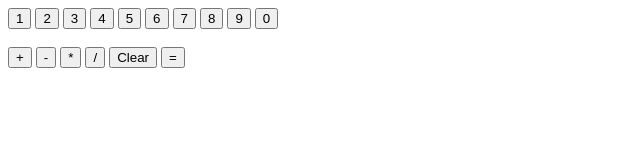
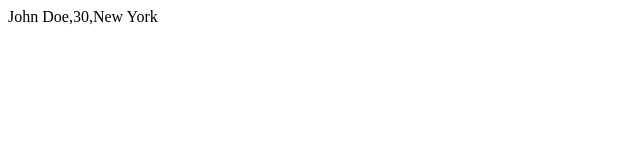
Before and after one commit to hasinduudara/Learn-JavaScript-Basic, a plain HTML site: page index.html in a window 1280 px wide. Shown: the whole page, without its empty margins (0-640 px from the left). Drawn offline with Linux system fonts and the light colour scheme.

Commit message:
Update HTML structure and modify JavaScript to display person properties

```diff
--- a/index.html
+++ b/index.html
@@ -6,28 +6,8 @@
     <title>Document</title>
   </head>
   <body>
-    <label id="lbl-output"></label>
-    <button>1</button>
-    <button>2</button>
-    <button>3</button>
-    <button>4</button>
-    <button>5</button>
-    <button>6</button>
-    <button>7</button>
-    <button>8</button>
-    <button>9</button>
-    <button>0</button>
+    <label id="demo"></label>
 
-    <br />
-    <br />
-
-    <button>+</button>
-    <button>-</button>
-    <button>*</button>
-    <button>/</button>
-    <button>Clear</button>
-    <button>=</button>
-
-    <script></script>
+    <script src="/script.js"></script>
   </body>
 </html>
--- a/script.js
+++ b/script.js
@@ -1,6 +1,9 @@
-const student = [
-  { name: "John", age: 20 },
-  { name: "Jane", age: 22 },
-];
+const person = {
+  name: "John Doe",
+  age: 30,
+  city: "New York",
+};
 
-console.log(student[0].name, student[0].age);
+const myArray = Object.values(person);
+
+document.getElementById("demo").innerHTML = myArray;
```
